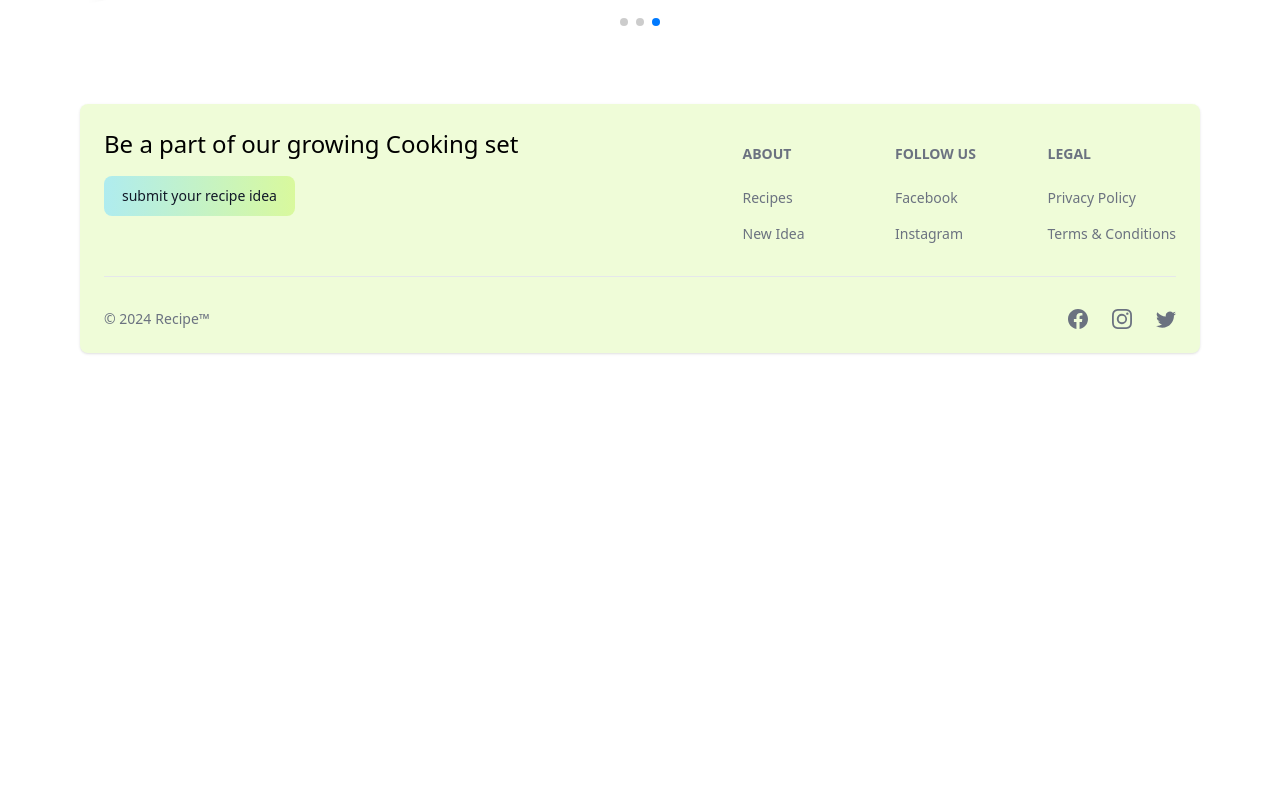
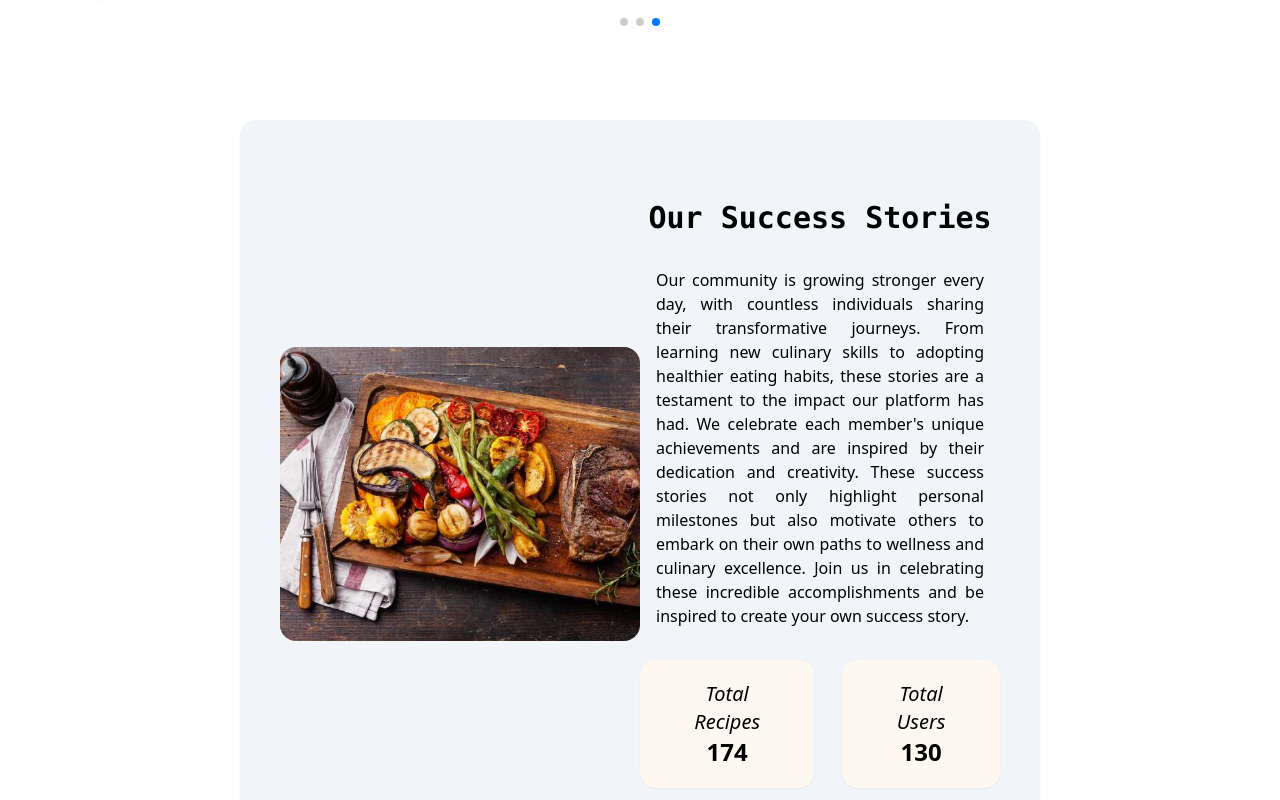
Before and after one commit to nusratneela27/ph-web-frontend, a React (Vite) app: page / in a window 1280 px wide. Shown: the part 720-1520 px from the top of the page. Before the commit the page ends 1137 px from the top, so only its background shows below. Built offline with nearby package versions, Linux system fonts and the light colour scheme; no server answers.

Commit message:
success story  add

```diff
--- a/package.json
+++ b/package.json
@@ -15,6 +15,7 @@
     "localforage": "^1.10.0",
     "match-sorter": "^6.3.4",
     "react": "^18.2.0",
+    "react-countup": "^6.5.3",
     "react-dom": "^18.2.0",
     "react-hot-toast": "^2.4.1",
     "react-icons": "^5.2.1",
--- a/src/pages/Home/Home.jsx
+++ b/src/pages/Home/Home.jsx
@@ -1,10 +1,12 @@
 import Container from "../../components/Shared/Container";
 import Banner from "./Banner/Banner";
+import SuccessStories from "./SuccessStories";
 
 const Home = () => {
   return (
     <Container>
       <Banner></Banner>
+      <SuccessStories></SuccessStories>
     </Container>
   );
 };
--- /dev/null
+++ b/src/pages/Home/SuccessStories.jsx
@@ -0,0 +1,45 @@
+import img from "../../assets/SuccessStories/img1.jpg";
+import CountUp from "react-countup";
+
+const SuccessStories = () => {
+  return (
+    <div className="flex flex-col md:flex-row justify-between my-20 md:mx-40 bg-slate-100 rounded-2xl shadow-sm px-10 py-20 text-center items-center">
+      <div className="w-full md:w-1/2 mb-10 md:mb-0">
+        <img
+          src={img}
+          alt="success"
+          className="rounded-2xl w-full h-auto md:block hidden"
+        />
+      </div>
+      <div className="w-full md:w-1/2 flex flex-col justify-center items-center">
+        <h1 className="text-3xl font-mono font-semibold mb-8">
+          Our Success Stories
+        </h1>
+        <p className="mb-8 md:px-4 text-justify">
+          Our community is growing stronger every day, with countless
+          individuals sharing their transformative journeys. From learning new
+          culinary skills to adopting healthier eating habits, these stories are
+          a testament to the impact our platform has had. We celebrate each
+          member's unique achievements and are inspired by their dedication and
+          creativity. These success stories not only highlight personal
+          milestones but also motivate others to embark on their own paths to
+          wellness and culinary excellence. Join us in celebrating these
+          incredible accomplishments and be inspired to create your own success
+          story.
+        </p>
+        <div className="flex flex-col md:flex-row gap-7">
+          <div className="bg-orange-50 rounded-2xl shadow-sm px-8 py-5">
+            <h2 className="text-xl italic">Total Recipes</h2>
+            <CountUp end={200} duration={20} className="font-bold text-2xl" />
+          </div>
+          <div className="bg-orange-50 rounded-2xl shadow-sm px-8 py-5">
+            <h2 className="text-xl italic">Total Users</h2>
+            <CountUp end={150} duration={20} className="font-bold text-2xl" />
+          </div>
+        </div>
+      </div>
+    </div>
+  );
+};
+
+export default SuccessStories;
```
Also changed, not shown: src/assets/SuccessStories/img1.jpg (added), 1 other file (tests, documents, lock files or other folders).
